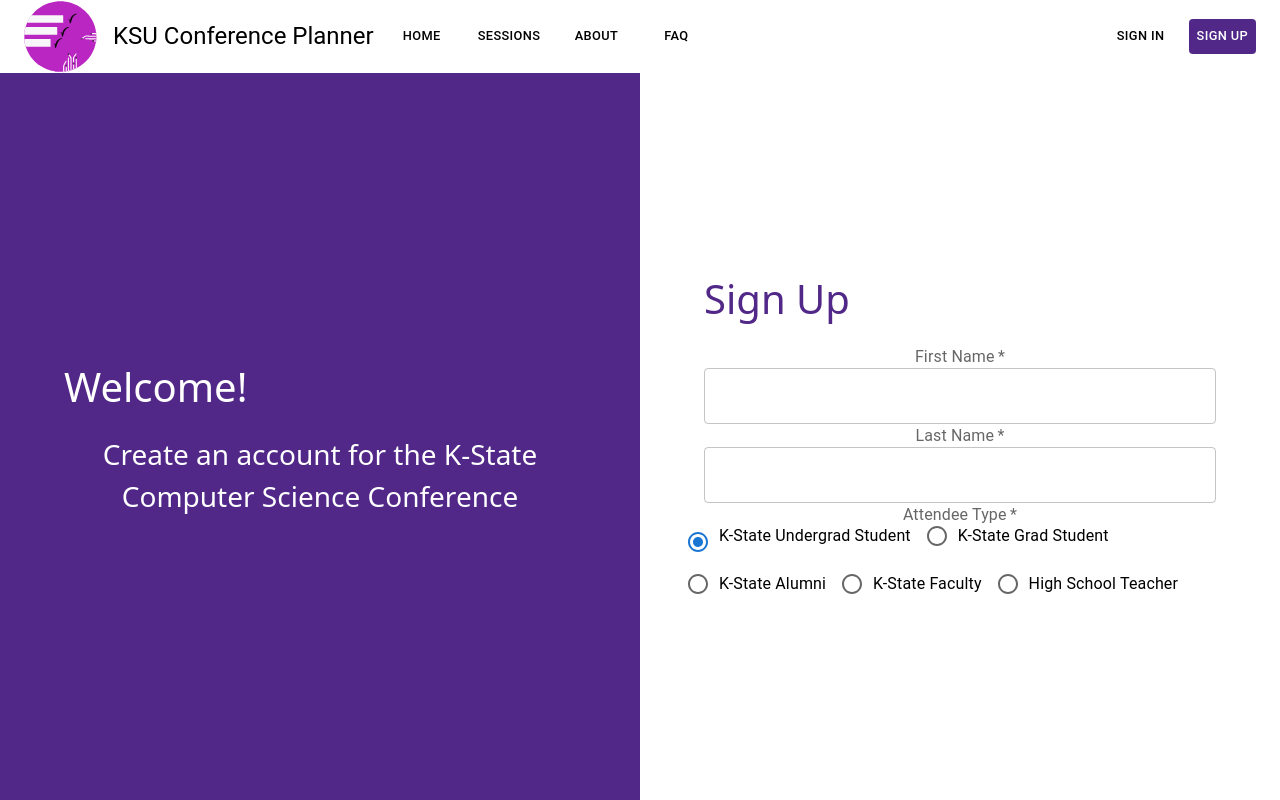
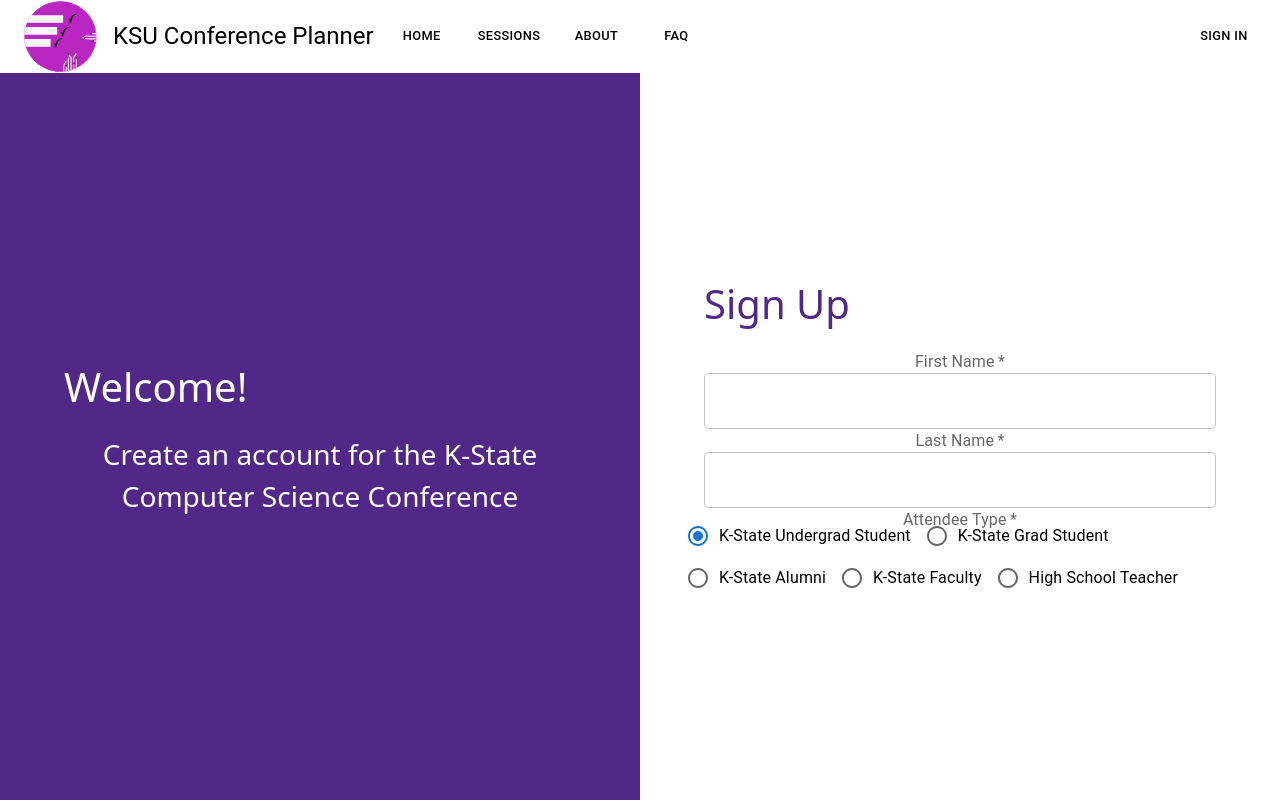
Before and after one commit to SethBrittain/KSU-Conference-Planner, a React (Create React App) app in the folder Frontend/: page /SignUp in a window 1280 px wide. Built offline with nearby package versions, Linux system fonts and the light colour scheme.

Commit message:
Change navbar in signUpPage2

```diff
--- /dev/null
+++ b/Frontend/src/Components/NavbarSignUp/NavbarSignUp.tsx
@@ -0,0 +1,35 @@
+import React from "react";
+import { AppBar, Toolbar, Typography, Stack, Button, Box} from "@mui/material";
+import {ReactComponent as Icon} from '../Icon.svg';
+
+const NavbarSignUp = () =>
+{
+
+    return(
+        <Box display="flex" flexDirection="row" style={{width: '100vw'}}>
+        <AppBar position='static'style={{ background: '#FFFFFF'}}>
+            <Toolbar>
+            <Icon/>
+                <Typography variant='h5' component='div' style={{ color: '#000000', fontSize: '1.5rem'}} sx={{ flexGrow: 0, m: 2, flexWrap:'wrap'}}>
+                KSU Conference Planner
+                </Typography>
+                <Stack direction ='row' spacing = {2} sx={{ flexGrow: 1, flexWrap:'wrap' }}>
+                    <Button style={{ color: '#000000', fontSize: '.8rem'}}>Home</Button>
+                    <Button style={{ color: '#000000', fontSize: '.8rem'}}>Sessions</Button>
+                    <Button style={{ color: '#000000', fontSize: '.8rem'}}>About</Button>
+                    <Button style={{ color: '#000000', fontSize: '.8rem'}}>FAQ</Button>
+                </Stack>
+
+
+
+                <Stack direction ='row' spacing = {2} sx={{ flexGrow: 0 , flexWrap:'wrap' }}>
+                    <Button style={{ color: '#000000', fontSize: '.8rem'}} >Sign In</Button>
+                </Stack>
+            </Toolbar>
+        </AppBar>
+        </Box>
+
+    )
+}
+
+export default NavbarSignUp;
--- a/Frontend/src/Components/Pages/SignUpPage2/SignUpPage2.tsx
+++ b/Frontend/src/Components/Pages/SignUpPage2/SignUpPage2.tsx
@@ -1,12 +1,8 @@
-import NavbarGeneric from '../../NavbarGeneric/NavbarGeneric';
+import NavbarSignUp from '../../NavbarSignUp/NavbarSignUp';
 import {Stack, TextField} from '@mui/material';
-import React, { useLayoutEffect, useState } from 'react';
+import React from 'react';
 import Box from '@mui/material/Box';
 import { FormControl, FormLabel, Radio, RadioGroup, FormControlLabel, Grid } from '@mui/material';
-
-type SignUpPage2Props = {
-    text: string;
-}
 
 const SignUpPage2 = (): React.JSX.Element => {
 
@@ -19,7 +15,7 @@
         flexDirection="column"
         sx={{ bgcolor: '#FFFFFF' }}
         >
-            <NavbarGeneric/>
+            <NavbarSignUp/>
             <Stack direction = 'row' sx={{ flexGrow: 1}}>
                 <Box
                 height = '100%'
@@ -77,7 +73,7 @@
                             <Grid container spacing={2} >
                             <FormControlLabel
                             value="undergrad"
-                            control={<Radio name="ID" style={{ paddingTop: '20px' }}/>}
+                            control={<Radio name="ID"/>}
                             label="K-State Undergrad Student"
                             />
                             <FormControlLabel
```
